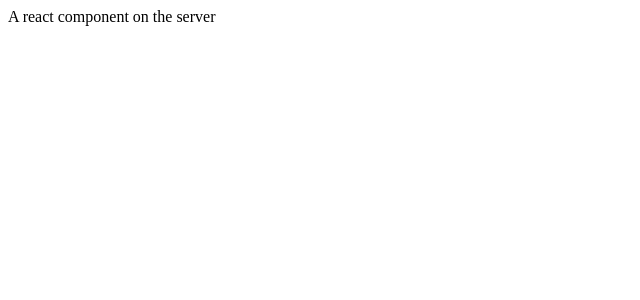
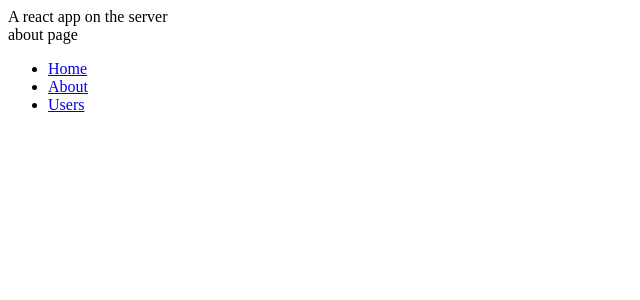
Before and after one commit to rosspickerill/parakeet, a React app: page /about in a window 1280 px wide. Shown: the top 300 px of the page, without its empty margins (0-640 px from the left). Built offline with nearby package versions, Linux system fonts and the light colour scheme; the HTML template or start-up script is replaced by a standard one.

Commit message:
Added routing

```diff
--- a/package.json
+++ b/package.json
@@ -26,6 +26,7 @@
     "babel-loader": "^8.0.4",
     "react": "^16.6.3",
     "react-dom": "^16.6.3",
+    "react-router-dom":"^4.3.1",
     "webpack": "^4.27.1",
     "webpack-cli": "^3.1.2",
     "webpack-dev-middleware": "^3.4.0",
--- /dev/null
+++ b/src/about.jsx
@@ -0,0 +1,20 @@
+import React from 'react'
+import { Link } from 'react-router-dom'
+
+class About extends React.PureComponent {
+  render() {
+    return (<React.Fragment>
+      <div>about page</div>
+      <nav>
+        <ul>
+          <li><Link to='/'>Home</Link></li>
+          <li><Link to='/about/'>About</Link></li>
+          <li><Link to='/users/'>Users</Link></li>
+        </ul>
+      </nav>
+    </React.Fragment>)
+  }
+
+}
+
+export default About
--- a/src/app.js
+++ /dev/null
@@ -1 +0,0 @@
-export default 'hello'
--- /dev/null
+++ b/src/app.jsx
@@ -0,0 +1,18 @@
+import React from 'react'
+import Home from './home'
+import About from './about'
+import Users from './users'
+import { Route } from 'react-router-dom'
+
+const Component = () => {
+ return (
+   <React.Fragment>
+    <div>A react app on the server</div>
+      <Route path="/" exact component={Home} />
+      <Route path="/about/" component={About} />
+      <Route path="/users/" component={Users} />
+  </React.Fragment>
+ )
+}
+
+export default Component
--- a/src/client.js
+++ b/src/client.js
@@ -1,8 +1,11 @@
 import React from 'react'
 import ReactDOM from 'react-dom'
-import Component from './component'
+import App from './app'
+import { BrowserRouter } from 'react-router-dom'
 
 ReactDOM.hydrate(
-  <Component />,
+  <BrowserRouter>
+    <App />
+  </BrowserRouter>,
   document.getElementById('root')
 )
--- a/src/component.jsx
+++ /dev/null
@@ -1,10 +0,0 @@
-import React from 'react'
-
-const Component = () => {
- console.log('rendering')
- return (
-  <div>A react component on the server</div>
- )
-}
-
-export default Component
--- /dev/null
+++ b/src/home.jsx
@@ -0,0 +1,21 @@
+import React from 'react'
+import { Link } from 'react-router-dom'
+
+class Home extends React.PureComponent {
+  render() {
+    return (
+      <React.Fragment>
+        <div>home page</div>
+        <nav>
+          <ul>
+            <li><Link to='/'>Home</Link></li>
+            <li><Link to='/about/'>About</Link></li>
+            <li><Link to='/users/'>Users</Link></li>
+          </ul>
+        </nav>
+      </React.Fragment>
+    )
+  }
+}
+
+export default Home
--- a/src/index.js
+++ /dev/null
@@ -1,4 +0,0 @@
-const arr = [1, 2, 3];
-const iAmJavascriptES6 = () => console.log(...arr);
-
-console.log('at the beginning', iAmJavascriptES6)
--- /dev/null
+++ b/src/users.jsx
@@ -0,0 +1,19 @@
+import React from 'react'
+import { Link } from 'react-router-dom'
+
+class Users extends React.PureComponent {
+  render() {
+    return (<React.Fragment>
+      <div>users page</div>
+      <nav>
+        <ul>
+          <li><Link to='/'>Home</Link></li>
+          <li><Link to='/about/'>About</Link></li>
+          <li><Link to='/users/'>Users</Link></li>
+        </ul>
+      </nav>
+    </React.Fragment>)
+  }
+}
+
+export default Users
```
Also changed, not shown: src/server.js (+10 -4 lines), 1 other file (tests, documents, lock files or other folders).
